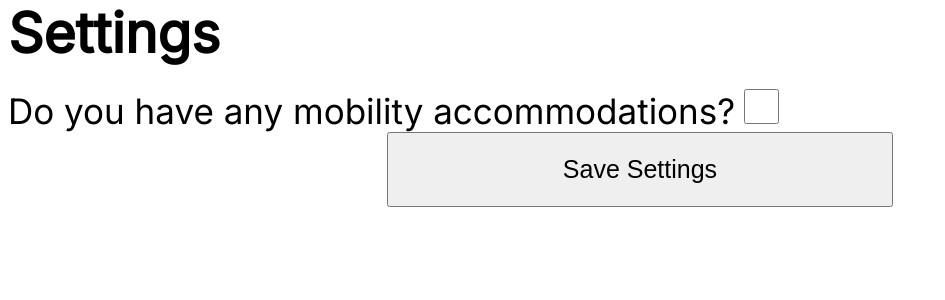
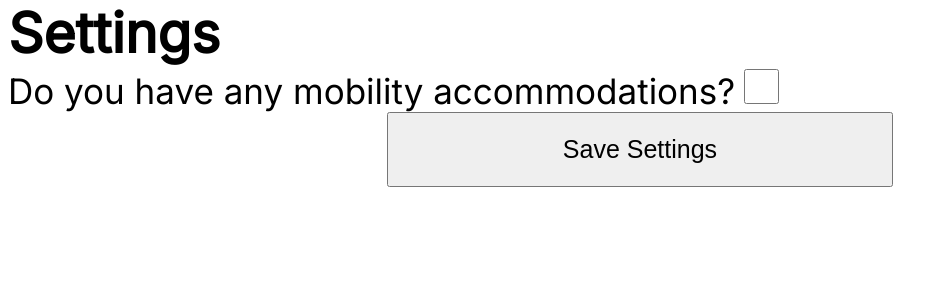
Before and after one commit to CodingMaster121/PHSInteractiveMap, a Flask app: page /map.html in a window 1280 px wide. Shown: the part 153-453 px from the top of the page, without its empty margins (0-945 px from the left). Run offline with Flask 3, Linux system fonts and the light colour scheme.

Commit message:
Changing settings page css

```diff
--- a/static/interactive_map.css
+++ b/static/interactive_map.css
@@ -98,12 +98,13 @@
 }
 
 /*For settings page*/
-.setting_features {
+.setting_page {
     padding-top: 20px;
 }
 
 .mobility_inclusion {
     padding-top: 10px;
+    padding-bottom: 10px;
     display: inline;
     height: 50px;
 }
```
